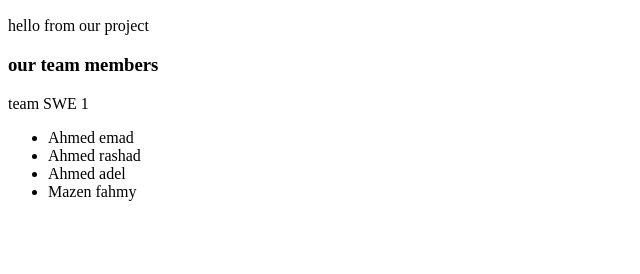
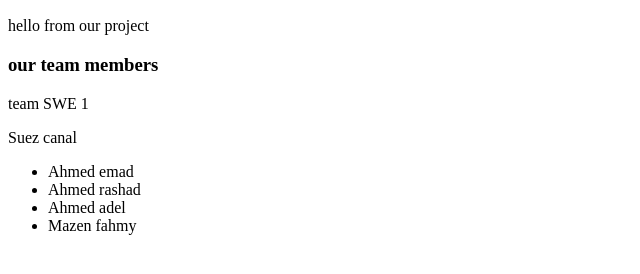
Before and after one commit to Ahm3d3mad00/test1, a plain HTML site: page index.html in a window 1280 px wide. Shown: the part 96-370 px from the top of the page, without its empty margins (0-640 px from the left). Drawn offline with Linux system fonts and the light colour scheme.

Commit message:
adding <p>

```diff
--- a/index.html
+++ b/index.html
@@ -8,6 +8,7 @@
        <p>hello from our project </p>
        <h3>our team members</h3>
        <p>team SWE 1</p>
+       <p>Suez canal</p>
        <ul>
             <li>Ahmed emad</li>
             <li>Ahmed rashad</li>
```
